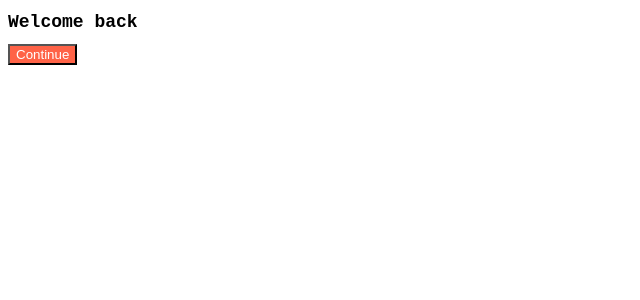
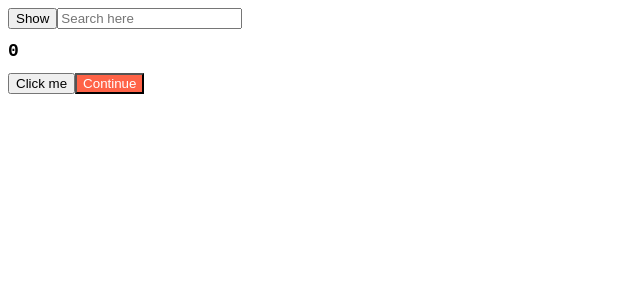
Before and after one commit to amykkkk/ReactJS.movie, a React (Create React App) app in the folder react-app/: page / in a window 1280 px wide. Shown: the top 300 px of the page, without its empty margins (0-640 px from the left). Built offline with nearby package versions, Linux system fonts and the light colour scheme.

Commit message:
#6 useEffect

```diff
--- a/react-app/src/App.js
+++ b/react-app/src/App.js
@@ -1,11 +1,82 @@
 import Button from "./Button";
 import styles from "./App.module.css";
+import { useState, useEffect } from "react";
+
+// Cleanup
+
+function Hello() {
+  /*
+    // 함수 풀어쓰는 방법 1️⃣
+    function byFn() {
+      console.log("bye 😭");
+    }
+    function hiFn() {
+      console.log("hi 😆");
+      return byFn;
+    }
+    useEffect(hiFn, []);
+
+    // 방법 2️⃣
+    useEffect(function () {
+      console.log("hi 😆");
+      return function () {
+        console.log("bye 😭");
+      };
+    }, []);
+  */
+
+  // 방법 3️⃣
+  useEffect(() => {
+    console.log("hi 😆");
+    return () => console.log("bye 😭");
+  }, []);
+
+  return <h1>Hello</h1>;
+};
 
 function App() {
+  const [counter, setValue] = useState(0);
+  const [keyword, setKeyword] = useState("");
+  const onClick = () => setValue((prev) => prev + 1);
+  const onChange = (event) => setKeyword(event.target.value);
+
+  // []가 비어있음 > 맨처음 한번만 실행
+  useEffect(() => {
+    console.log("I run only once.");
+  }, []);
+
+  // keyword(data)가 onChange 될때마다 실행
+  useEffect(() => {
+    /*  if(keyword !== "" && keyword.length > 5) {
+          console.log("Seach for", keyword);
+      } */
+
+    console.log("I run when 'keyword' changes.");
+  }, [keyword]);
+
+  // counter(data)가 onClick 될때마다 실행
+  useEffect(() => {
+    console.log("I run when 'counter' changes.");
+  }, [counter]);
+
+  useEffect(() => {
+    console.log("I run when keyword & counter changes.");
+  }, [keyword, counter]);
+
+  const [showing, setShowing] = useState(false);
+  const onClick2 = () => setShowing((prev) => !prev);
+
   return (
     <div>
-      <h1 className={styles.title}>Welcome back</h1>
-      <Button text={"Continue"}/>
+      {/* Cleanup */}
+      {showing ? <Hello /> : null}
+      <button onClick={onClick2}>{showing ? "Hide" : "Show"}</button>
+
+      <input onChange={onChange} type="text" placeholder="Search here" />
+      <h1 className={styles.title}>{counter}</h1>
+      <button onClick={onClick}>Click me</button>
+
+      <Button text={"Continue"} />
     </div>
   );
 }
--- a/react-app/src/index.js
+++ b/react-app/src/index.js
@@ -4,7 +4,5 @@ import App from './App';
 
 const root = ReactDOM.createRoot(document.getElementById('root'));
 root.render(
-  <React.StrictMode>
-    <App />
-  </React.StrictMode>
+  <App />
 );
```
